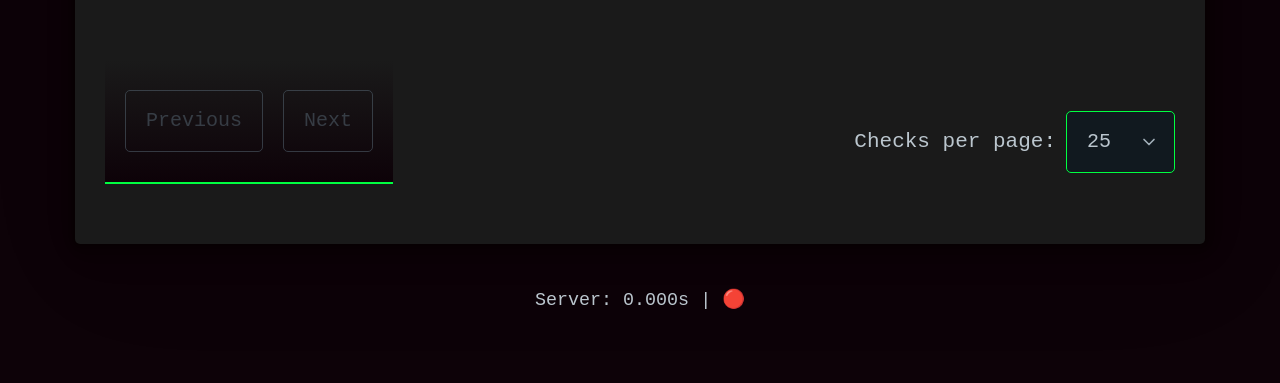
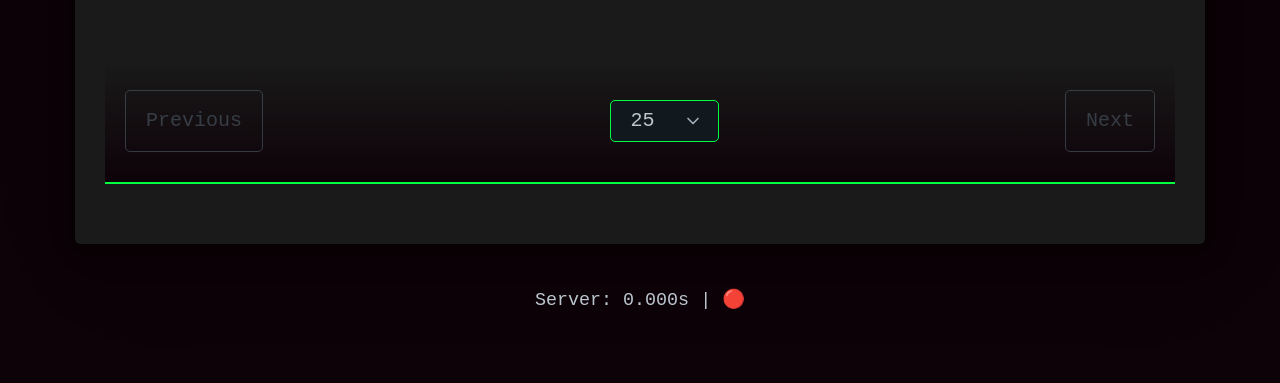
Before and after one commit to fluential/ttr.rip, a FastAPI app: template app/web/templates/dashboard.html in a window 1280 px wide. Shown: the part 1661-2044 px from the top of the page. Run offline with FastAPI, Linux system fonts and the light colour scheme; the template is opened without the code that fills it: most values are stand-ins (such as "Sample title", 1, 10 or a date in 2020); parts of the project's set-up code (start-up, migrations or seed data) failed here and were passed over.

Commit message:
refactor: redesign pagination with centered page size selector and full-width footer
Co-authored-by: aider (openai/claude-3.7-sonnet) <aider@aider.chat>

```diff
--- a/app/web/templates/dashboard.html
+++ b/app/web/templates/dashboard.html
@@ -95,27 +95,24 @@
             </tbody>
         </table>
     </figure>
-    <div class="pagination-container" style="display: flex; justify-content: space-between; align-items: center; margin-top: 1rem;">
-        <nav id="pagination-controls" aria-label="pagination">
+    <nav id="pagination-controls" aria-label="pagination" style="margin-top: 1rem; display: flex; justify-content: space-between; align-items: center;">
         <ul>
             <li><button id="prev-page" class="secondary outline" disabled>Previous</button></li>
         </ul>
         <ul>
-                <li><button id="next-page" class="secondary outline" disabled>Next</button></li>
-            </ul>
-        </nav>
-        <div class="page-size-container">
-            <label for="page-size" style="display: inline-block; margin-bottom: 0; margin-right: 0.5rem;">
-                Checks per page:
-            </label>
+            <li>
                 <select id="page-size" style="width: auto; display: inline-block; margin-bottom: 0;">
                     <option value="10">10</option>
                     <option value="25" selected>25</option>
                     <option value="50">50</option>
                     <option value="100">100</option>
                 </select>
-        </div>
-    </div>
+            </li>
+        </ul>
+        <ul>
+            <li><button id="next-page" class="secondary outline" disabled>Next</button></li>
+        </ul>
+    </nav>
 </article>
 
 <script>
@@ -693,6 +690,7 @@
         display: flex;
         justify-content: space-between;
         align-items: center;
+        width: 100%;
     }
     #pagination-controls ul {
         margin-bottom: 0;
@@ -709,12 +707,5 @@
         display: inline-flex;
         align-items: center;
     }
-    .pagination-container {
-        margin-top: 1rem;
-    }
-    .page-size-container {
-        display: flex;
-        align-items: center;
-    }
 </style>
 {% endblock %}
```
Also changed, not shown: app/web/templates/admin_dashboard.html (+9 -18 lines). Lines whose indentation alone changed are shown as unchanged.
